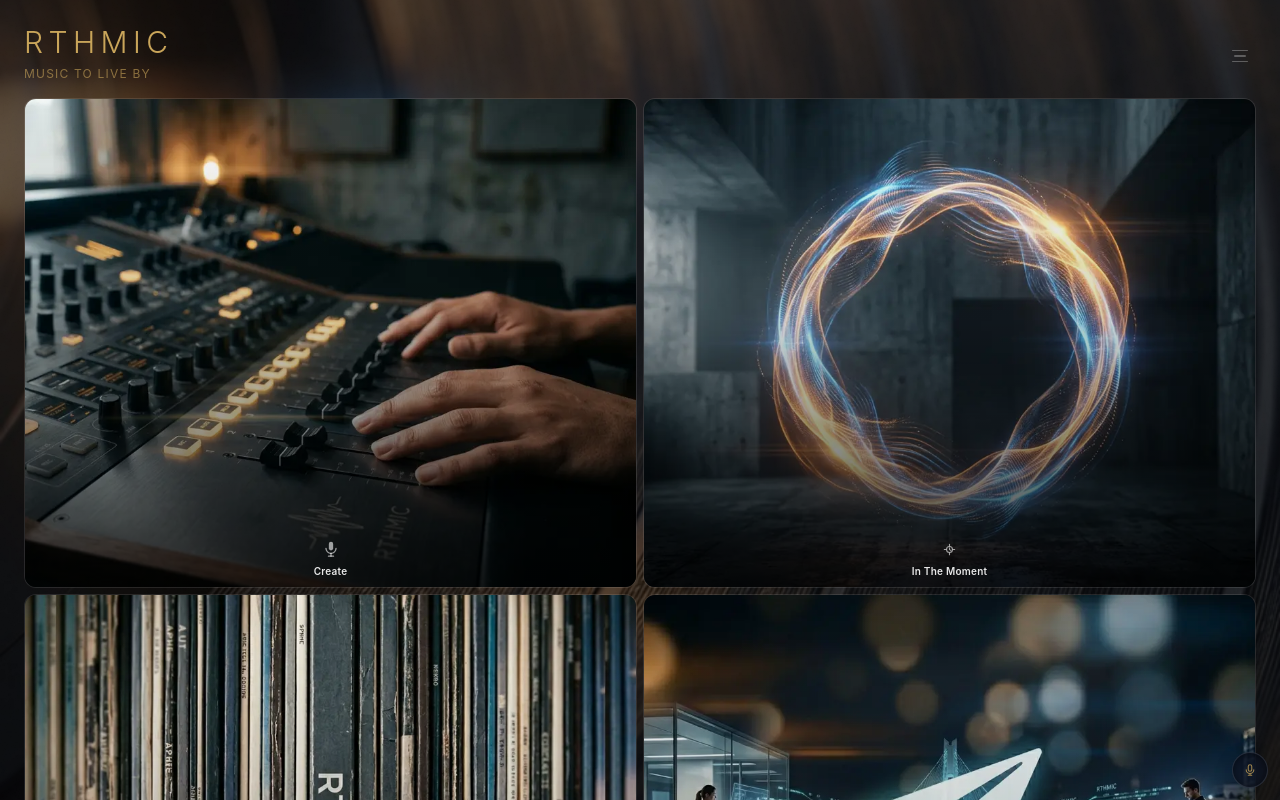
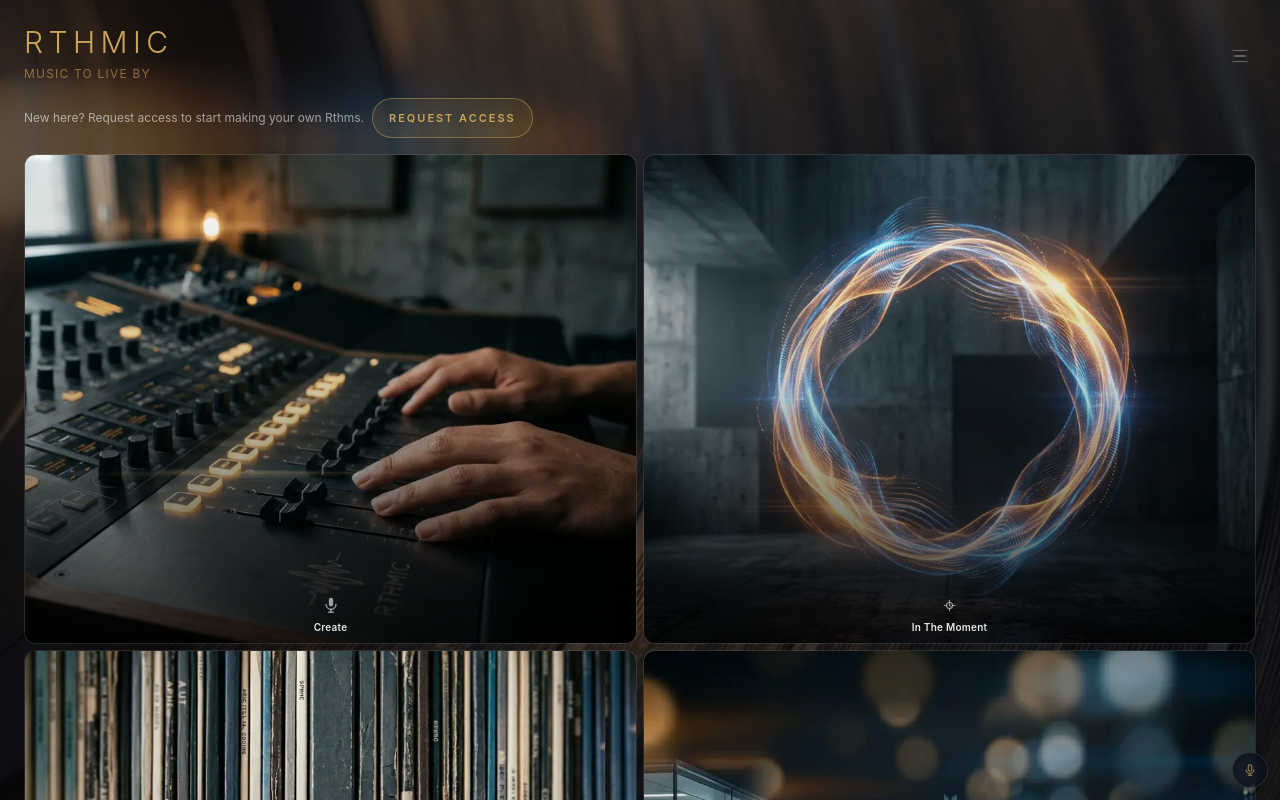
Before and after one commit to doug949/rthmic, a Next.js app: page / in a window 1280 px wide. Shown: the top 800 px of the page. Built offline with nearby package versions, Linux system fonts and the light colour scheme; no server answers.

Commit message:
Show home access request CTA

```diff
--- a/app/page.tsx
+++ b/app/page.tsx
@@ -255,10 +255,22 @@ export default function Home() {
         <p className="text-xs mt-1.5 tracking-widest uppercase" style={{ color: "#c9a55a", opacity: 0.6 }}>
           music to live by
         </p>
-        {(userName || userCode) && (
+        {userCode ? (
           <p className="text-xs mt-2 font-light" style={{ color: "rgba(255,255,255,0.85)", letterSpacing: "0.02em" }}>
             {greeting()}{userName ? `, ${userName}` : ""}
           </p>
+        ) : (
+          <div className="mt-4 mr-12 flex flex-col items-start gap-2 sm:flex-row sm:items-center">
+            <p className="text-xs leading-relaxed text-white/45">
+              New here? Request access to start making your own Rthms.
+            </p>
+            <TransitionLink
+              href="/login"
+              className="inline-flex min-h-10 items-center justify-center rounded-full border border-[#c9a55a]/45 bg-[#c9a55a]/10 px-4 text-[11px] font-semibold uppercase tracking-[0.18em] text-[#c9a55a] active:scale-[0.98] transition-all touch-manipulation"
+            >
+              Request access
+            </TransitionLink>
+          </div>
         )}
 
         {/* Hamburger — top right of header */}
```
